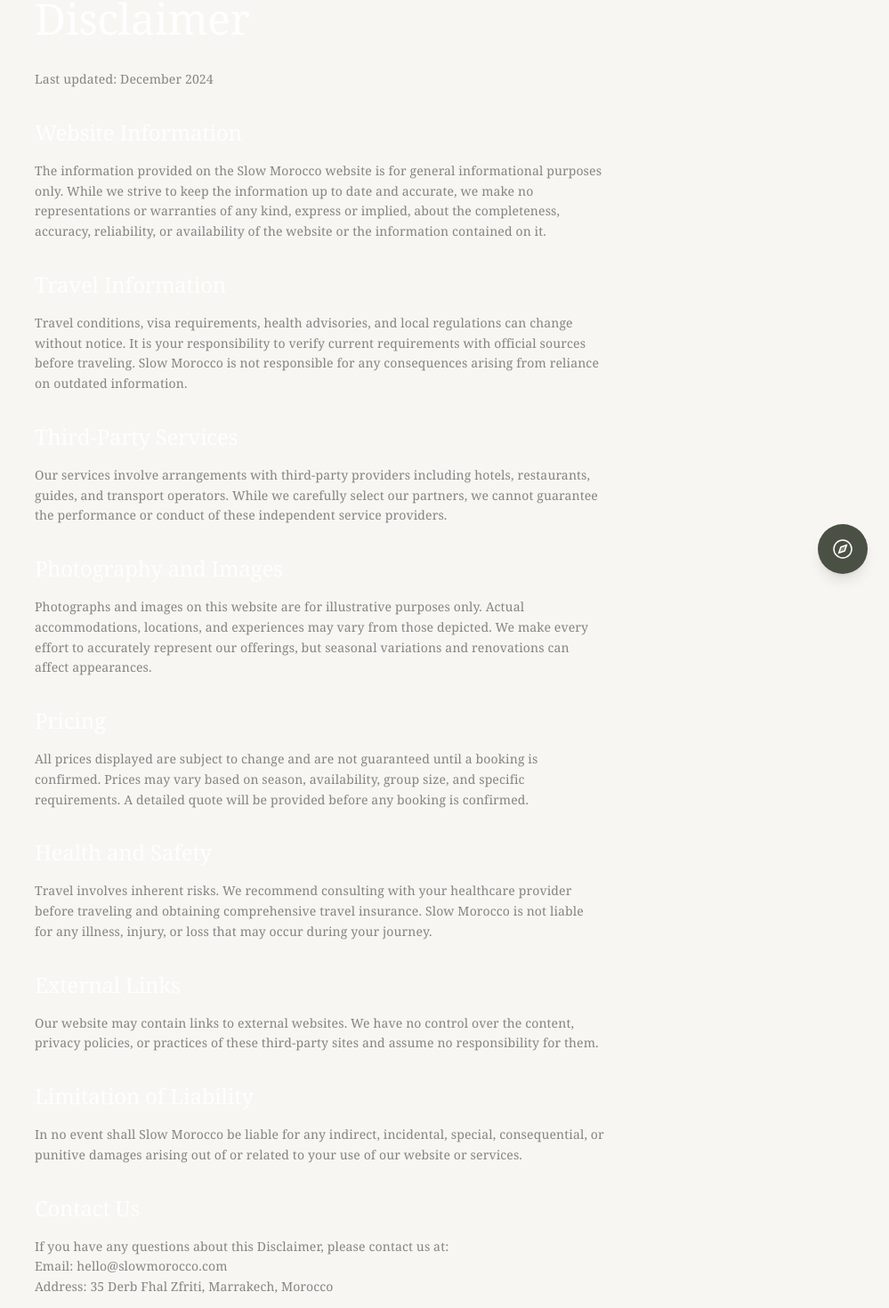
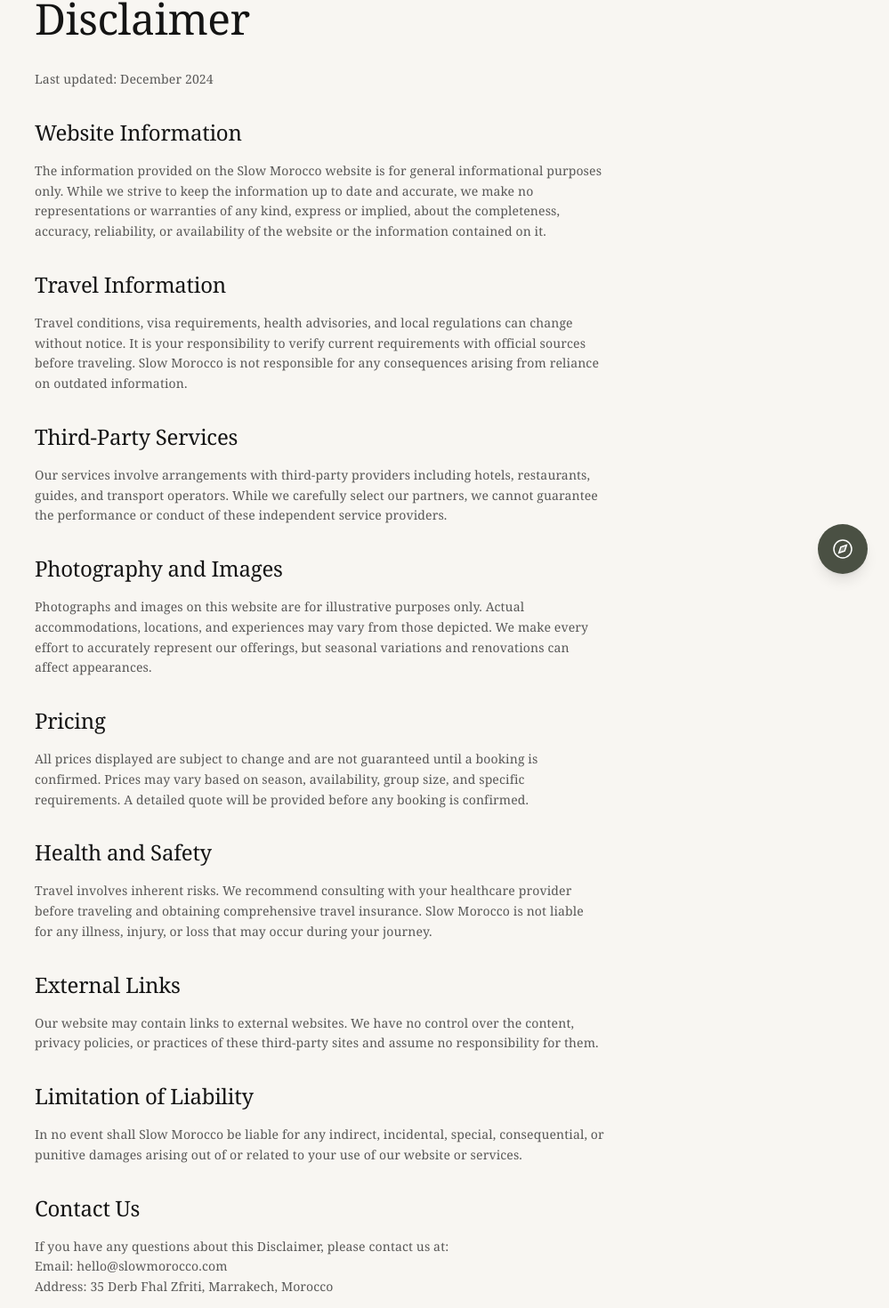
Before and after one commit to indigoandlavender/slow-morocco-2, a Next.js app: page /disclaimer in a window 1280 px wide. Shown: the part 131-1601 px from the top of the page at 89% size, without its empty margins (281-1280 px from the left). Built offline with nearby package versions, Linux system fonts and the light colour scheme.

Commit message:
Add files via upload

```diff
--- a/app/disclaimer/page.tsx
+++ b/app/disclaimer/page.tsx
@@ -9,13 +9,13 @@ export default function DisclaimerPage() {
   return (
     <div className="min-h-screen bg-background text-foreground pt-32 pb-24">
       <div className="container mx-auto px-6 lg:px-16 max-w-3xl">
-        <h1 className="font-serif text-4xl md:text-5xl text-white/90 mb-8">Disclaimer</h1>
-        <p className="text-foreground/50 mb-8">Last updated: December 2024</p>
+        <h1 className="font-serif text-4xl md:text-5xl text-foreground mb-8">Disclaimer</h1>
+        <p className="text-foreground/70 mb-8">Last updated: December 2024</p>
 
         <div className="prose prose-lg max-w-none space-y-8">
           <section>
-            <h2 className="font-serif text-2xl text-white/90 mb-4">Website Information</h2>
-            <p className="text-foreground/50 leading-relaxed">
+            <h2 className="font-serif text-2xl text-foreground mb-4">Website Information</h2>
+            <p className="text-foreground/70 leading-relaxed">
               The information provided on the Slow Morocco website is for general
               informational purposes only. While we strive to keep the information
               up to date and accurate, we make no representations or warranties of
@@ -25,8 +25,8 @@ export default function DisclaimerPage() {
           </section>
 
           <section>
-            <h2 className="font-serif text-2xl text-white/90 mb-4">Travel Information</h2>
-            <p className="text-foreground/50 leading-relaxed">
+            <h2 className="font-serif text-2xl text-foreground mb-4">Travel Information</h2>
+            <p className="text-foreground/70 leading-relaxed">
               Travel conditions, visa requirements, health advisories, and local regulations
               can change without notice. It is your responsibility to verify current
               requirements with official sources before traveling. Slow Morocco is not
@@ -35,8 +35,8 @@ export default function DisclaimerPage() {
           </section>
 
           <section>
-            <h2 className="font-serif text-2xl text-white/90 mb-4">Third-Party Services</h2>
-            <p className="text-foreground/50 leading-relaxed">
+            <h2 className="font-serif text-2xl text-foreground mb-4">Third-Party Services</h2>
+            <p className="text-foreground/70 leading-relaxed">
               Our services involve arrangements with third-party providers including hotels,
               restaurants, guides, and transport operators. While we carefully select our
               partners, we cannot guarantee the performance or conduct of these independent
@@ -45,8 +45,8 @@ export default function DisclaimerPage() {
           </section>
 
           <section>
-            <h2 className="font-serif text-2xl text-white/90 mb-4">Photography and Images</h2>
-            <p className="text-foreground/50 leading-relaxed">
+            <h2 className="font-serif text-2xl text-foreground mb-4">Photography and Images</h2>
+            <p className="text-foreground/70 leading-relaxed">
               Photographs and images on this website are for illustrative purposes only.
               Actual accommodations, locations, and experiences may vary from those depicted.
               We make every effort to accurately represent our offerings, but seasonal
@@ -55,8 +55,8 @@ export default function DisclaimerPage() {
           </section>
 
           <section>
-            <h2 className="font-serif text-2xl text-white/90 mb-4">Pricing</h2>
-            <p className="text-foreground/50 leading-relaxed">
+            <h2 className="font-serif text-2xl text-foreground mb-4">Pricing</h2>
+            <p className="text-foreground/70 leading-relaxed">
               All prices displayed are subject to change and are not guaranteed until a
               booking is confirmed. Prices may vary based on season, availability, group
               size, and specific requirements. A detailed quote will be provided before
@@ -65,8 +65,8 @@ export default function DisclaimerPage() {
           </section>
 
           <section>
-            <h2 className="font-serif text-2xl text-white/90 mb-4">Health and Safety</h2>
-            <p className="text-foreground/50 leading-relaxed">
+            <h2 className="font-serif text-2xl text-foreground mb-4">Health and Safety</h2>
+            <p className="text-foreground/70 leading-relaxed">
               Travel involves inherent risks. We recommend consulting with your healthcare
               provider before traveling and obtaining comprehensive travel insurance.
               Slow Morocco is not liable for any illness, injury, or loss that may occur
@@ -75,8 +75,8 @@ export default function DisclaimerPage() {
           </section>
 
           <section>
-            <h2 className="font-serif text-2xl text-white/90 mb-4">External Links</h2>
-            <p className="text-foreground/50 leading-relaxed">
+            <h2 className="font-serif text-2xl text-foreground mb-4">External Links</h2>
+            <p className="text-foreground/70 leading-relaxed">
               Our website may contain links to external websites. We have no control over
               the content, privacy policies, or practices of these third-party sites and
               assume no responsibility for them.
@@ -84,8 +84,8 @@ export default function DisclaimerPage() {
           </section>
 
           <section>
-            <h2 className="font-serif text-2xl text-white/90 mb-4">Limitation of Liability</h2>
-            <p className="text-foreground/50 leading-relaxed">
+            <h2 className="font-serif text-2xl text-foreground mb-4">Limitation of Liability</h2>
+            <p className="text-foreground/70 leading-relaxed">
               In no event shall Slow Morocco be liable for any indirect, incidental,
               special, consequential, or punitive damages arising out of or related to
               your use of our website or services.
@@ -93,8 +93,8 @@ export default function DisclaimerPage() {
           </section>
 
           <section>
-            <h2 className="font-serif text-2xl text-white/90 mb-4">Contact Us</h2>
-            <p className="text-foreground/50 leading-relaxed">
+            <h2 className="font-serif text-2xl text-foreground mb-4">Contact Us</h2>
+            <p className="text-foreground/70 leading-relaxed">
               If you have any questions about this Disclaimer, please contact us at:<br />
               Email: hello@slowmorocco.com<br />
               Address: 35 Derb Fhal Zfriti, Marrakech, Morocco
--- a/app/overnight/agafay-desert/page.tsx
+++ b/app/overnight/agafay-desert/page.tsx
@@ -193,19 +193,19 @@ export default function AgafayOvernightPage() {
           </div>
 
           {/* Pricing */}
-          <div className="bg-foreground text-background p-8 md:p-10 mb-12 text-center">
-            <p className="text-xs tracking-[0.2em] uppercase opacity-50 mb-4">
+          <div className="bg-[#d4cdc4] p-8 md:p-10 mb-12 text-center">
+            <p className="text-xs tracking-[0.2em] uppercase text-foreground/60 mb-4">
               Private Experience for Two
             </p>
 
             {totalEUR ? (
               <>
-                <p className="text-4xl md:text-5xl font-serif mb-2">€{totalEUR}</p>
-                <p className="text-sm opacity-50">All-inclusive · Transfers · Accommodation · Camel ride</p>
+                <p className="text-4xl md:text-5xl font-serif text-foreground mb-2">€{totalEUR}</p>
+                <p className="text-sm text-foreground/60">All-inclusive · Transfers · Accommodation · Camel ride</p>
               </>
             ) : (
               <div className="flex justify-center py-4">
-                <div className="w-6 h-6 border border-white/20 border-t-white/60 rounded-full animate-spin" />
+                <div className="w-6 h-6 border border-foreground/20 border-t-foreground/60 rounded-full animate-spin" />
               </div>
             )}
           </div>
--- a/app/places/PlacesContent.tsx
+++ b/app/places/PlacesContent.tsx
@@ -210,7 +210,7 @@ export default function PlacesContent() {
         <div className="container mx-auto px-6 lg:px-16">
           {loading ? (
             <div className="flex justify-center py-20">
-              <div className="w-8 h-8 border-2 border-foreground/20 border-t-white rounded-full animate-spin" />
+              <div className="w-8 h-8 border-2 border-foreground/20 border-t-foreground rounded-full animate-spin" />
             </div>
           ) : filteredPlaces.length > 0 ? (
             <>
@@ -239,7 +239,7 @@ export default function PlacesContent() {
                       <p className="text-[10px] tracking-[0.15em] uppercase text-foreground/40 mb-1">
                         {dest?.title || place.destination}
                       </p>
-                      <h2 className="font-serif text-base md:text-lg text-white/90 group-hover:text-foreground transition-colors">
+                      <h2 className="font-serif text-base md:text-lg text-foreground group-hover:text-foreground/70 transition-colors">
                         {place.title}
                       </h2>
                     </Link>
--- a/app/places/page.tsx
+++ b/app/places/page.tsx
@@ -20,7 +20,7 @@ function PlacesLoading() {
         </div>
       </section>
       <div className="flex justify-center py-20">
-        <div className="w-8 h-8 border-2 border-foreground/20 border-t-white rounded-full animate-spin" />
+        <div className="w-8 h-8 border-2 border-foreground/20 border-t-foreground rounded-full animate-spin" />
       </div>
     </div>
   );
```
Also changed, not shown: app/privacy/page.tsx (+18 -18 lines), app/terms/page.tsx (+22 -22 lines).
